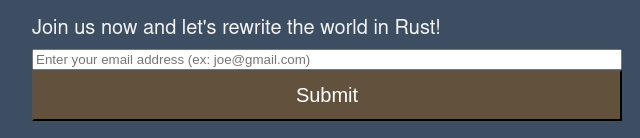
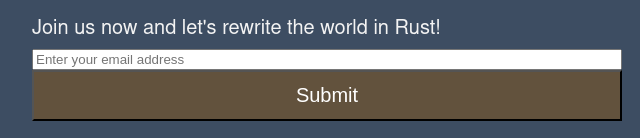
Before and after one commit to mumahendras3/freecodecamp-certification-projects, a plain HTML site: page responsive-web-design/product-landing-page/index.html in a window 1280 px wide. Shown: the part 1908-2046 px from the top of the page, 313-953 px from the left. Drawn offline with Linux system fonts and the light colour scheme; files that its build step writes are made by us from their sources.

Commit message:
RWD: Prod. Land. Page: Simplify `placeholder` text

```diff
--- a/responsive-web-design/product-landing-page/index.html
+++ b/responsive-web-design/product-landing-page/index.html
@@ -72,7 +72,7 @@
       <section id="join-us">
         <form id="form" action="https://www.freecodecamp.com/email-submit">
           <label for="email">Join us now and let's rewrite the world in Rust!</label>
-          <input id="email" type="email" name="email" placeholder="Enter your email address (ex: joe@gmail.com)">
+          <input id="email" type="email" name="email" placeholder="Enter your email address">
           <input id="submit" type="submit" value="Submit">
         </form>
       </section>
```
